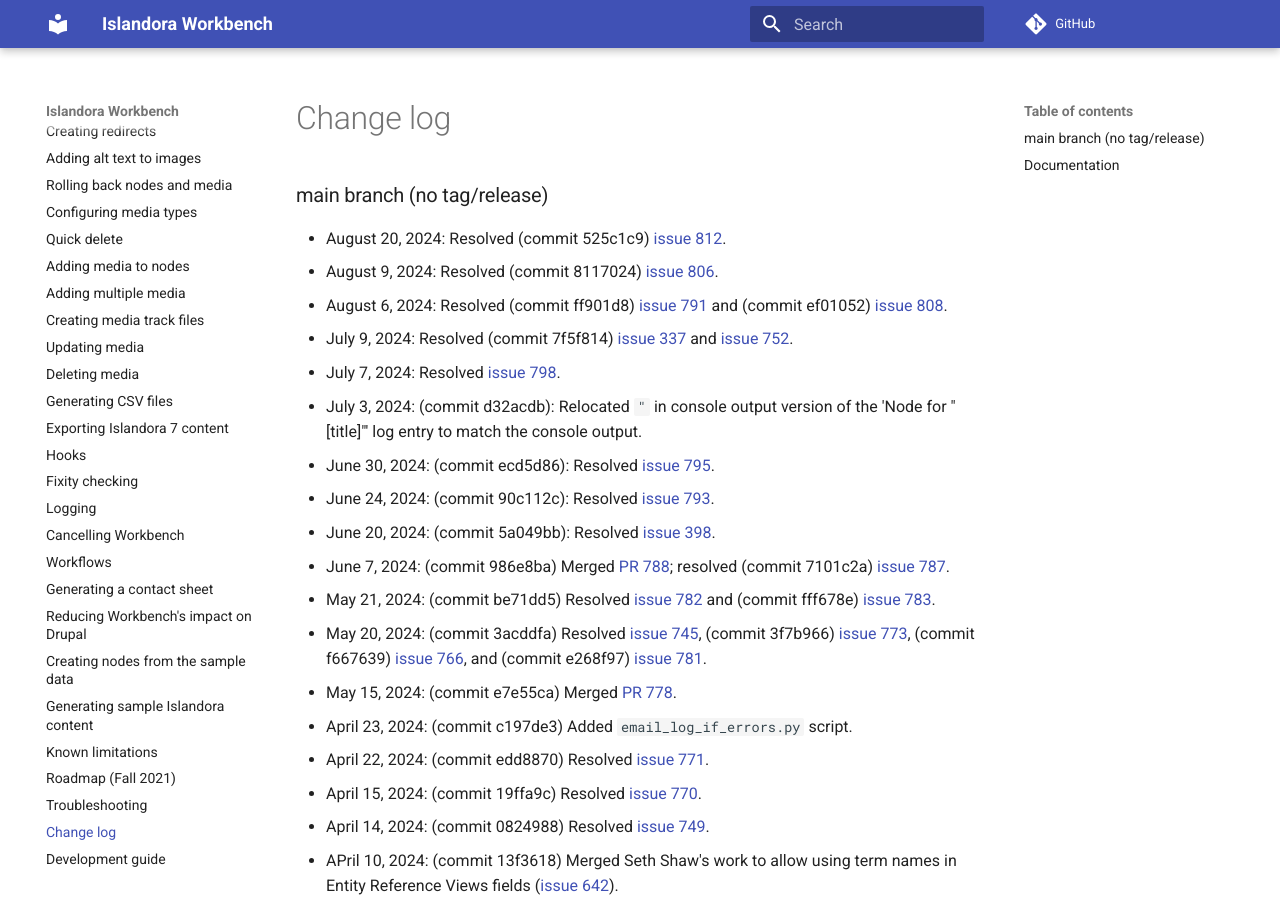
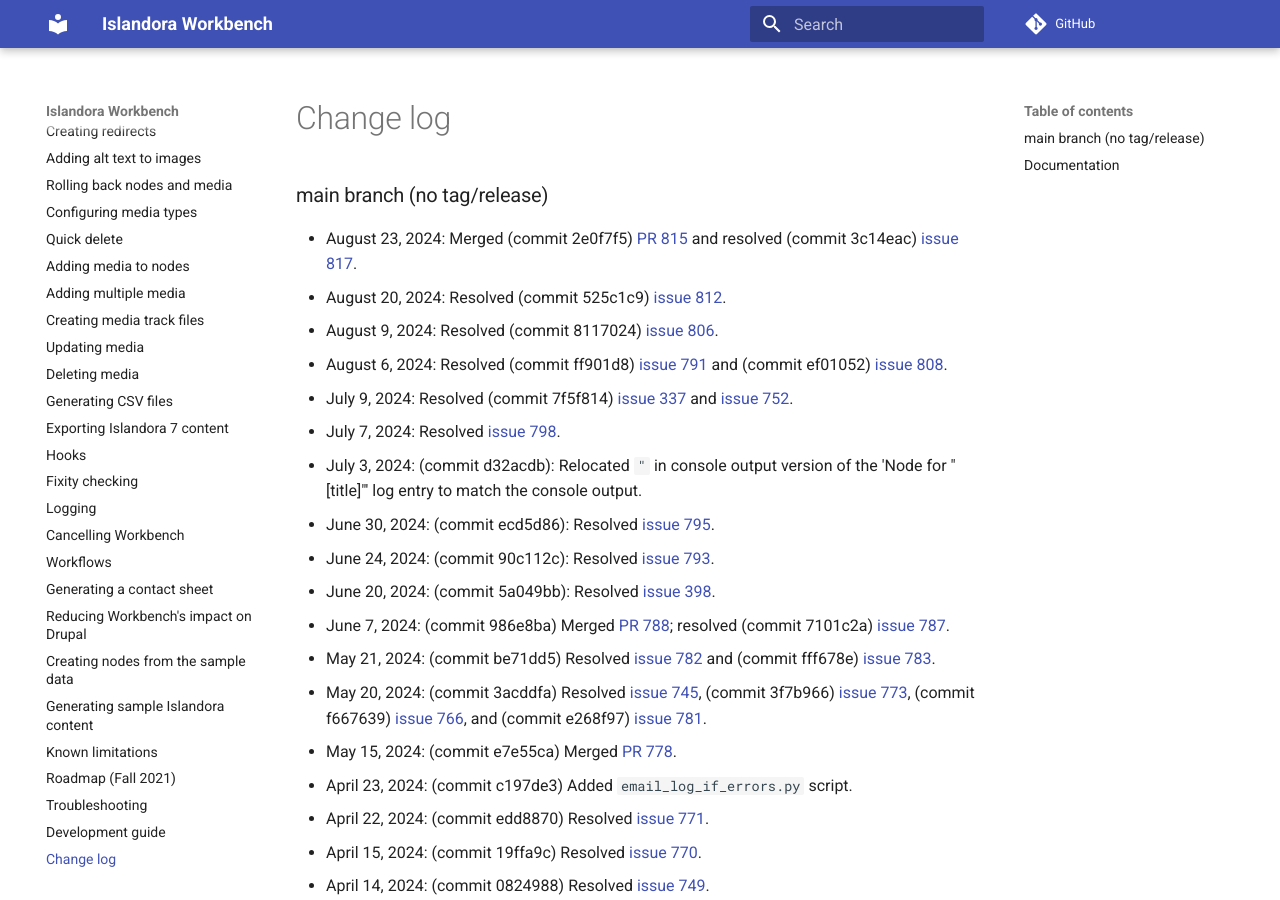
Before and after one commit to mjordan/islandora_workbench_docs, an MkDocs documentation site: the page built from docs/changelog.md, in a window 1280 px wide and 900 px high. Built offline with MkDocs 1.6.1 and Material for MkDocs 9.7.7, drawn with Linux system fonts in a browser that asks for light colours; comment, search, counter and statistics services are not loaded.

Commit message:
Updated changelog.

```diff
--- a/docs/changelog.md
+++ b/docs/changelog.md
@@ -1,5 +1,6 @@
 ### main branch (no tag/release)
 
+* August 23, 2024: Merged (commit 2e0f7f5) [PR 815](https://github.com/mjordan/islandora_workbench/pull/815) and resolved (commit 3c14eac) [issue 817](https://github.com/mjordan/islandora_workbench/issues/817).
 * August 20, 2024: Resolved (commit 525c1c9) [issue 812](https://github.com/mjordan/islandora_workbench/issues/812).
 * August 9, 2024: Resolved (commit 8117024) [issue 806](https://github.com/mjordan/islandora_workbench/issues/806).
 * August 6, 2024: Resolved (commit ff901d8) [issue 791](https://github.com/mjordan/islandora_workbench/issues/791) and (commit ef01052) [issue 808](https://github.com/mjordan/islandora_workbench/issues/808).
--- a/mkdocs.yml
+++ b/mkdocs.yml
@@ -50,8 +50,8 @@
     - Known limitations: limitations.md
     - Roadmap (Fall 2021): roadmap.md
     - Troubleshooting: troubleshooting.md
+    - Development guide: development_guide.md
     - Change log: changelog.md
-    - Development guide: development_guide.md
 markdown_extensions:
   - admonition
 extra_css:
```
